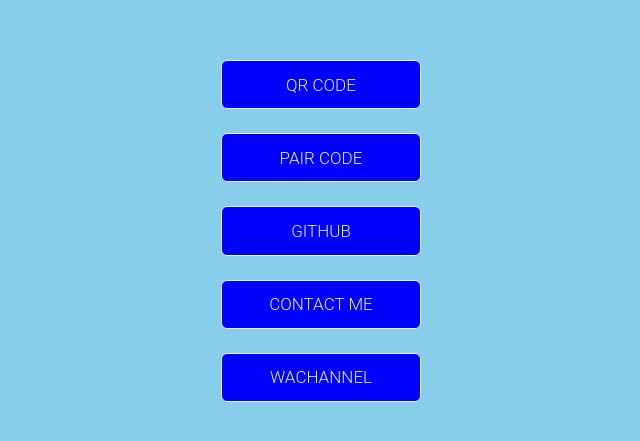
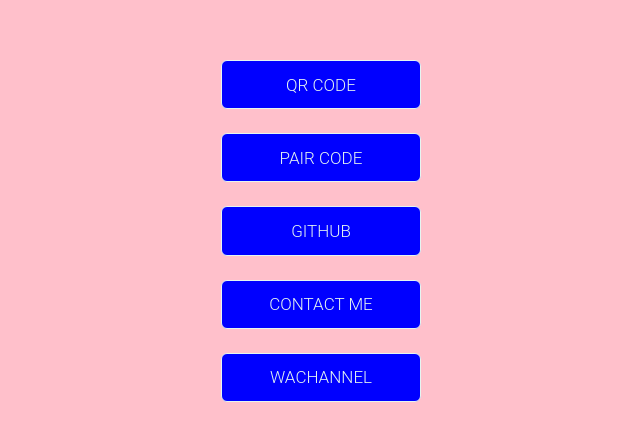
Before and after one commit to ibrahimaitech/Ibrahim-renfe, a website: page index.html in a window 1280 px wide. Shown: the part 157-598 px from the top of the page, without its empty margins (319-959 px from the left). Drawn offline with Linux system fonts and the light colour scheme.

Commit message:
Update index.html

```diff
--- a/index.html
+++ b/index.html
@@ -12,7 +12,7 @@
       justify-content: center;
       height: 100vh;
       margin: 0;
-      background-color: skyblue
+      background-color: pink
     }
 
     .btn {
```
